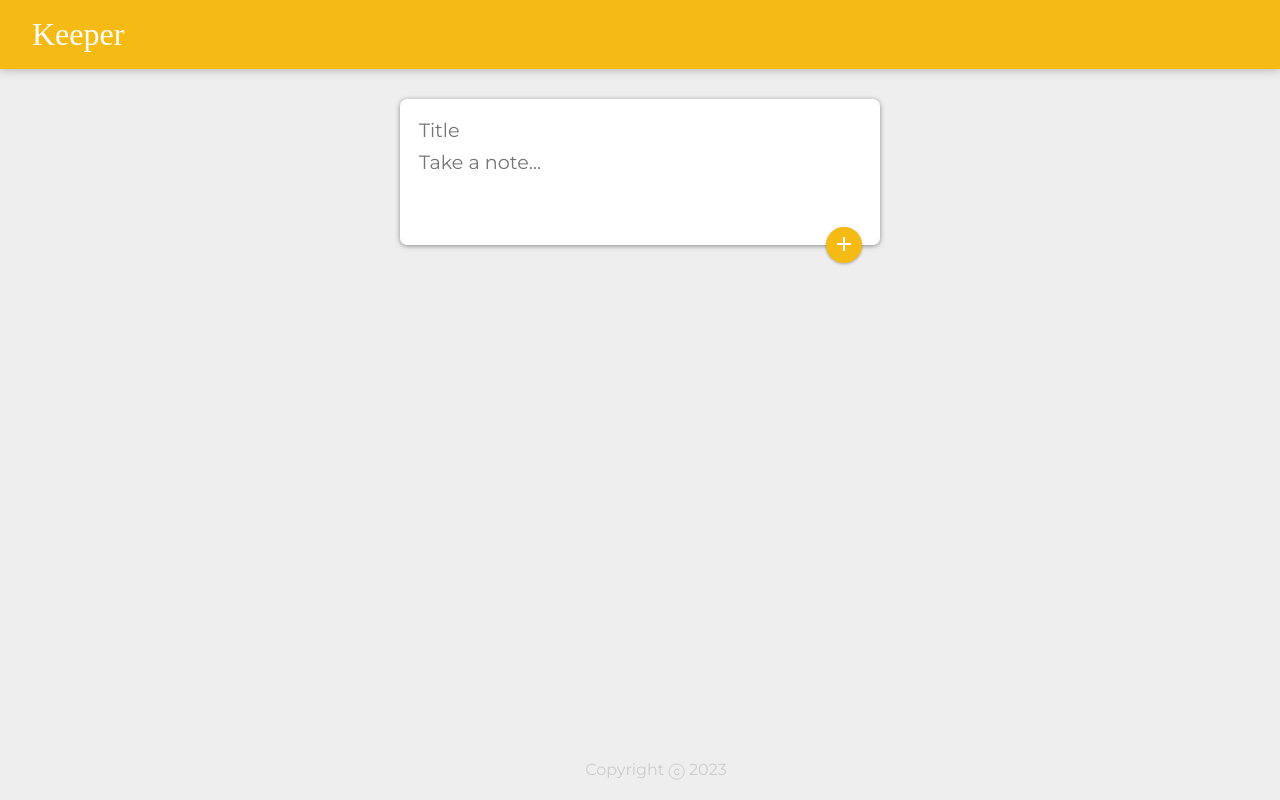
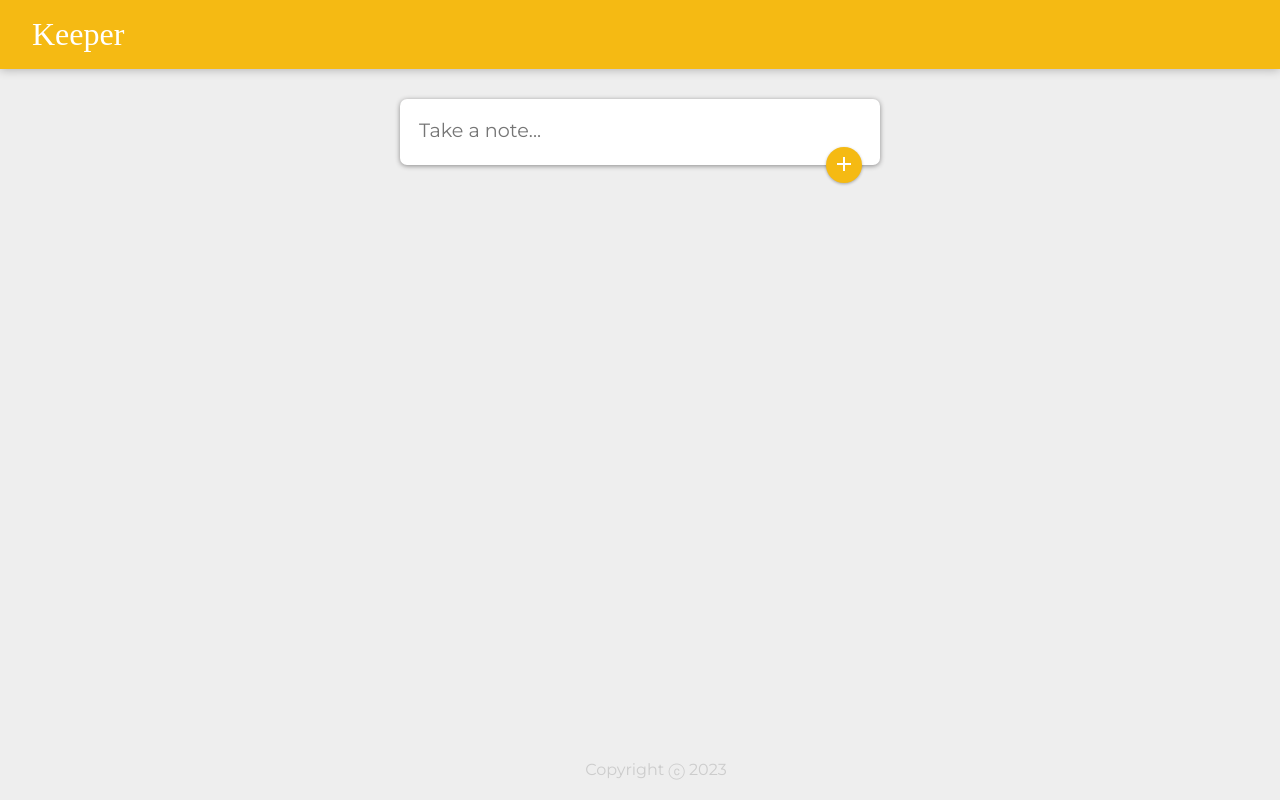
Before and after one commit to Seal5/NoteThem, a React (Create React App) app: page / in a window 1280 px wide. Built offline with nearby package versions, Linux system fonts and the light colour scheme; a web font is replaced by a local one.

Commit message:
Refinement 3

```diff
--- a/src/components/CreateArea.jsx
+++ b/src/components/CreateArea.jsx
@@ -26,22 +26,27 @@ function CreateArea(props) {
     });
     event.preventDefault();
   }
-
+  const [title , setTitle] = useState(false)
+  function onAddNote() {
+    setTitle(true);
+  }
   return (
     <div>
       <form>
+        {title ?
         <input
           name="title"
           onChange={handleChange}
           value={note.title}
           placeholder="Title"
-        />
+        /> : null}
         <textarea
           name="content"
           onChange={handleChange}
+          onClick={onAddNote}
           value={note.content}
           placeholder="Take a note..."
-          rows="3"
+          rows = {title ? 3 : 1}
         />
         <button onClick={handleClick}>
           <AddIcon />
```
